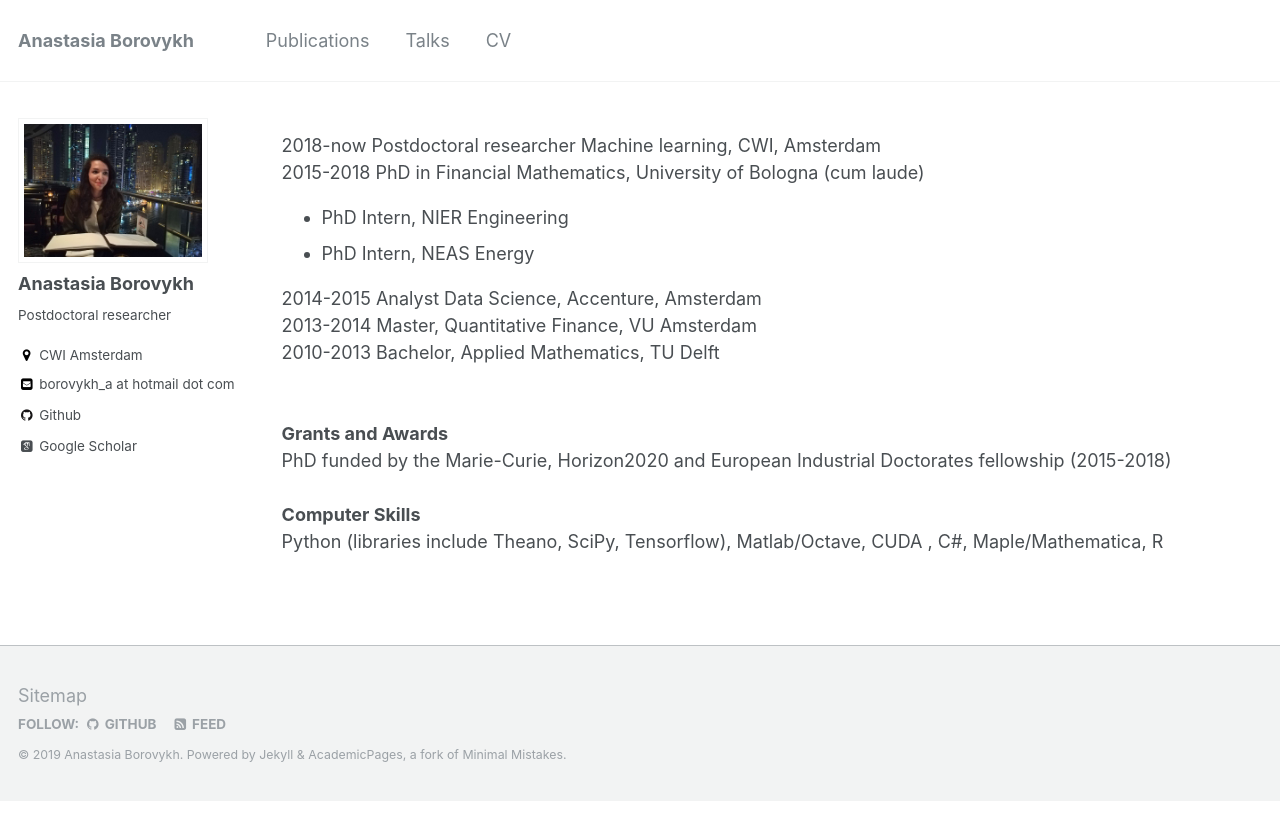
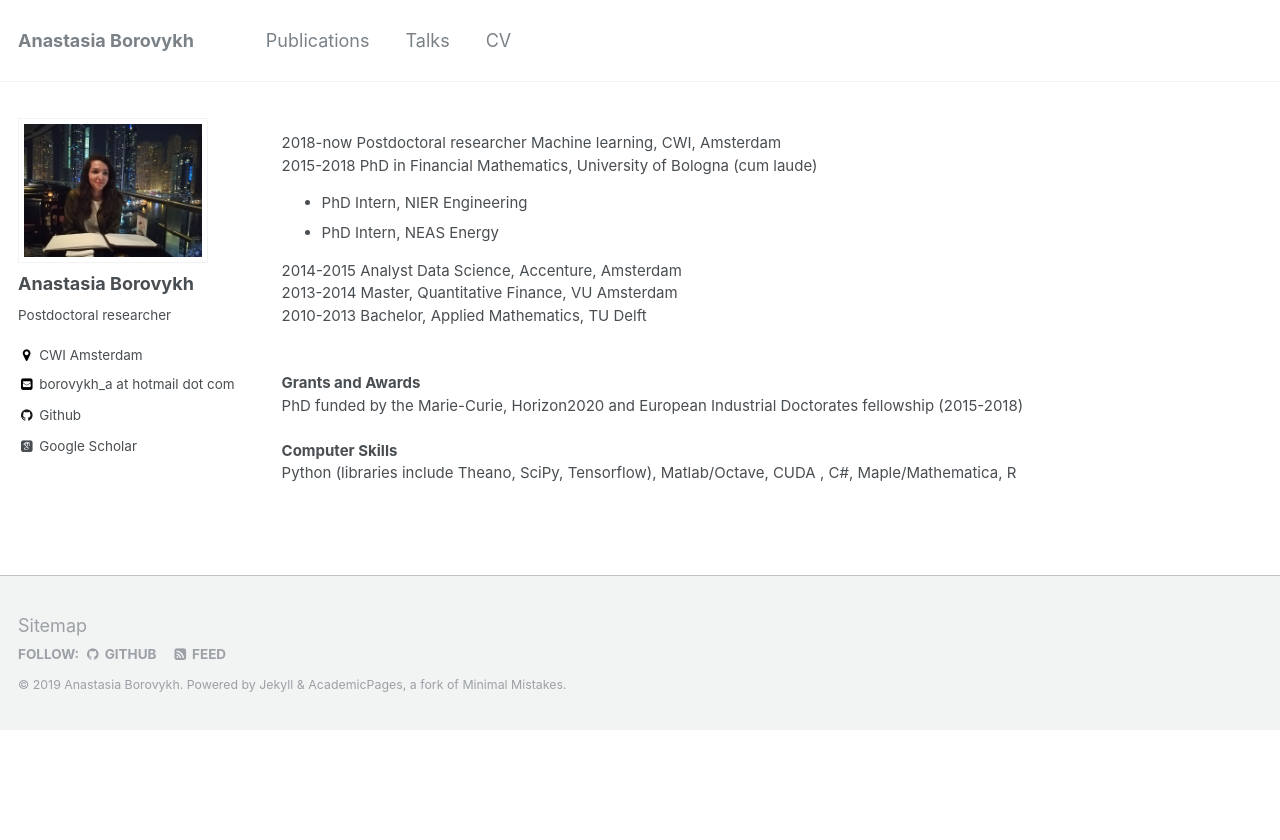
Before and after one commit to aib93/aib93.github.io, a Jekyll site: the page built from _pages/cv.html, in a window 1280 px wide. Shown: the top 840 px of the page. Built offline with Jekyll 4.4.1, drawn with Linux system fonts in a browser that asks for light colours; some web fonts are replaced.

Commit message:
Initial commit

```diff
--- a/_pages/cv.html
+++ b/_pages/cv.html
@@ -4,7 +4,7 @@ title:
 permalink: /cv/
 author_profile: true
 ---
-<div style"font-size:15px">
+<div style="font-size:15px">
 2018-now Postdoctoral researcher Machine learning, CWI, Amsterdam <br>
 2015-2018 PhD in Financial Mathematics, University of Bologna (cum laude)
 <ul>
```
